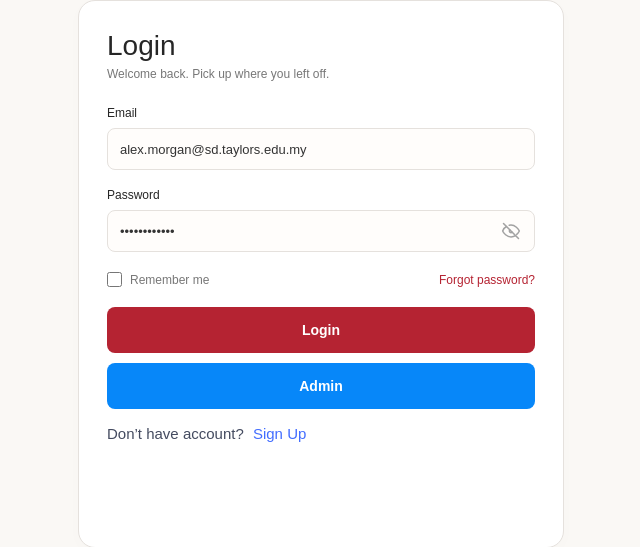
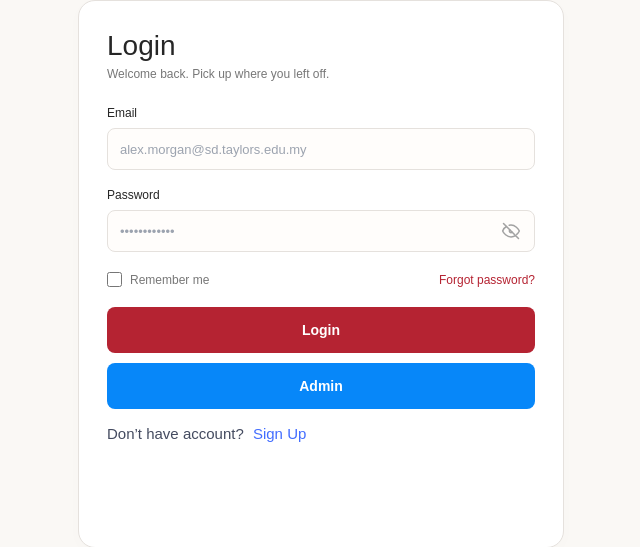
Before and after one commit to Yixuan398/Taylors-Webinar-Hub, a PHP site: page /Authentication/Login.html in a window 1280 px wide. Shown: the part 302-849 px from the top of the page, without its empty margins (319-959 px from the left). Run offline with PHP 8.4, Linux system fonts and the light colour scheme.

Commit message:
Update Login.css

```diff
--- a/Taylors-Webinar-Frontend/assets/css/Login.css
+++ b/Taylors-Webinar-Frontend/assets/css/Login.css
@@ -371,3 +371,8 @@ body {
         gap: 20px;
     }
 }
+
+    #loginForm input::placeholder {
+        color: #9ca3af !important;
+        opacity: 1;
+    }
```
